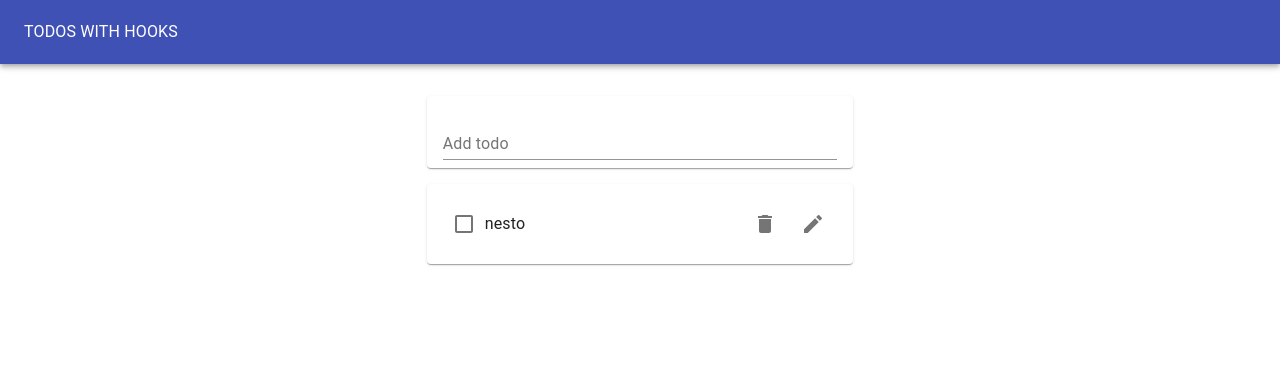
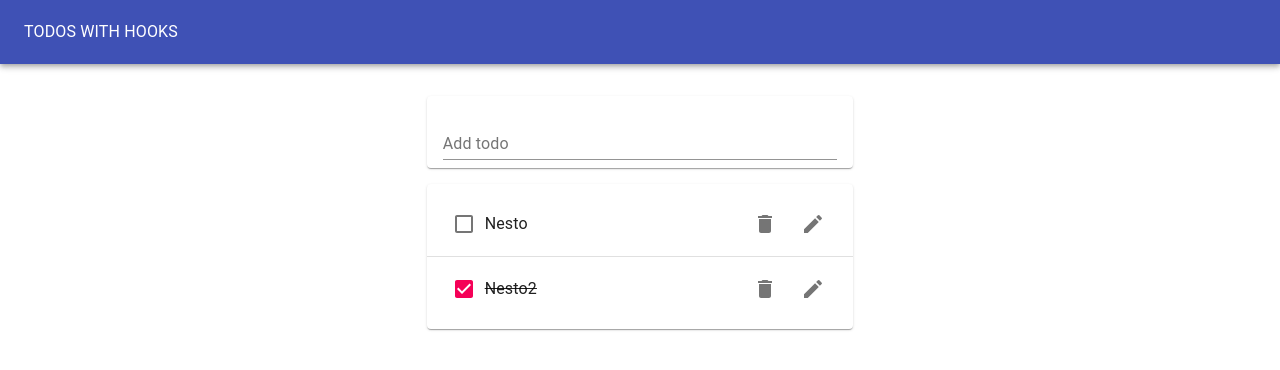
Before and after one commit to and1son/todo-react, a React (Create React App) app: page / in a window 1280 px wide. Shown: the top 370 px of the page. Built offline with nearby package versions, Linux system fonts and the light colour scheme.

Commit message:
consuming context

```diff
--- a/src/EditTodoForm.js
+++ b/src/EditTodoForm.js
@@ -1,8 +1,10 @@
-import React from 'react'
+import React, { useContext } from 'react'
 import { TextField } from '@material-ui/core'
 import useInputState from './hooks/useInputState'
+import { TodosContext } from './context/todos.context'
 
-export default function EditTodoForm({ editTodo, id, task, toggleIsEdiging }) {
+export default function EditTodoForm({ id, task, toggleIsEdiging }) {
+    const { editTodo } = useContext(TodosContext)
     const [value, handleChange, reset] = useInputState(task)
     return (
         <form onSubmit={(e) => {
--- a/src/Todo.js
+++ b/src/Todo.js
@@ -1,4 +1,4 @@
-import React from 'react'
+import React, { useContext } from 'react'
 import ListItem from '@material-ui/core/ListItem';
 import ListItemText from '@material-ui/core/ListItemText';
 import { Checkbox, Icon } from '@material-ui/core';
@@ -8,14 +8,16 @@ import DeleteIcon from '@material-ui/icons/Delete';
 import { ListItemSecondaryAction } from '@material-ui/core';
 import useToggleState from './hooks/useToggleState';
 import EditTodoForm from './EditTodoForm';
+import { TodosContext } from './context/todos.context';
 
-export default function Todo({ task, completed, removeTodo, id, toggle, toggleTodo, editTodo }) {
+export default function Todo({ task, completed, id }) {
 
+    const { removeTodo, toggleTodo } = useContext(TodosContext)
     const [isEditing, toggleIsEdiging] = useToggleState(false)
 
     return (
         <ListItem style={{ height: '64px' }}>
-            {isEditing ? <EditTodoForm editTodo={editTodo} id={id} task={task} toggleIsEdiging={toggleIsEdiging} /> :
+            {isEditing ? <EditTodoForm id={id} task={task} toggleIsEdiging={toggleIsEdiging} /> :
                 <>
 
                     <Checkbox tabIndex={-1} checked={completed} onClick={() => toggleTodo(id)} />
--- a/src/TodoApp.js
+++ b/src/TodoApp.js
@@ -11,15 +11,6 @@ import TodoForm from './TodoForm';
 import { TodosProvider } from './context/todos.context';
 
 function TodoApp() {
-
-    const initialTodos = [{ id: 1, task: 'nesto', completed: false }]
-
-    const { todos, addTodo, removeTodo, toggleTodo, editTodo } = useTodoState(initialTodos)
-    // const initialTodos = [
-    //     { id: 1, task: "Clean", completed: true },
-    //     { id: 2, task: "Wash", completed: false },
-    //     { id: 3, task: "Dry", completed: false },
-    // ]
 
     return (
         <Paper style={{
@@ -38,8 +29,8 @@ function TodoApp() {
             <Grid container justify="center" style={{ marginTop: '1rem' }}>
                 <Grid item xs={11} md={8} lg={4}>
                     <TodosProvider>
-                        <TodoForm addTodo={addTodo} />
-                        <TodoList todos={todos} removeTodo={removeTodo} toggleTodo={toggleTodo} editTodo={editTodo} />
+                        <TodoForm />
+                        <TodoList />
                     </TodosProvider>
                 </Grid>
 
--- a/src/TodoForm.js
+++ b/src/TodoForm.js
@@ -1,11 +1,13 @@
-import React from 'react'
+import React, { useContext } from 'react'
 import { Paper } from '@material-ui/core'
 import { TextField } from '@material-ui/core'
 import useInputState from './hooks/useInputState'
+import { TodosContext } from './context/todos.context'
 
-export default function TodoForm({ addTodo }) {
+export default function TodoForm() {
 
     const [value, handleChange, reset] = useInputState("")
+    const { addTodo } = useContext(TodosContext)
 
     return (
         <Paper style={{ margin: '1rem 0', padding: '0 1rem' }}>
--- a/src/TodoList.js
+++ b/src/TodoList.js
@@ -1,11 +1,13 @@
-import React from 'react'
+import React, { useContext } from 'react'
 import Paper from "@material-ui/core/Paper";
 import List from '@material-ui/core/List';
 import Divider from '@material-ui/core/Divider';
+import Todo from './Todo'
+import { TodosContext } from './context/todos.context';
 
-import Todo from './Todo'
+export default function TodoList() {
 
-export default function TodoList({ todos, removeTodo, toggleTodo, editTodo }) {
+    const { todos } = useContext(TodosContext)
 
     if (todos.length)
         return (
@@ -13,7 +15,7 @@ export default function TodoList({ todos, removeTodo, toggleTodo, editTodo }) {
                 <List>
                     {todos.map((todo, i) => (
                         <>
-                            <Todo task={todo.task} key={todo.id} completed={todo.completed} id={todo.id} removeTodo={removeTodo} toggleTodo={toggleTodo} editTodo={editTodo} />
+                            <Todo {...todo} key={todo.id} />
                             {i < todos.length - 1 && <Divider />}
 
                         </>
```
